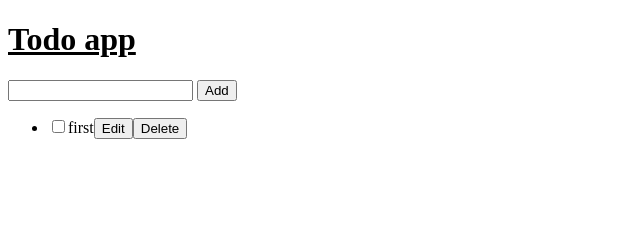
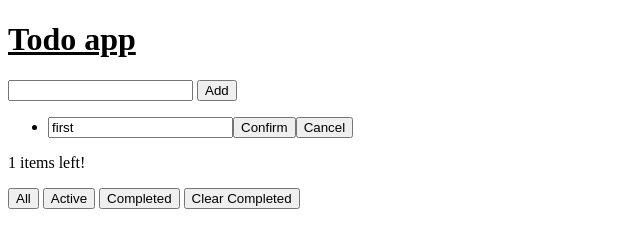
Before and after one commit to SWEOreO/MagicNote, a website: page React/MVC/index.html in a window 1280 px wide. Both pictures are taken after a click on the button "Edit". Shown: the whole page, without its empty margins (0-640 px from the left). Drawn offline with Linux system fonts and the light colour scheme; files whose address does not match are found by name.

Commit message:
updated april 20

```diff
--- a/React/MVC/index.html
+++ b/React/MVC/index.html
@@ -6,6 +6,8 @@
     <meta http-equiv="X-UA-Compatible" content="ie=edge" />
     <title>HTML + CSS</title>
     <link rel="stylesheet" href="styles.css" />
+    <!-- <script src="script.js"></script> -->
+    <script defer src="script-mvc.js"></script>
   </head>
   <body>
     <h1>Todo app</h1>
@@ -13,7 +15,13 @@
     <button id="add-btn">Add</button>
     <ul id="list-container"></ul>
 
-    <!-- <script src="script.js"></script> -->
-    <script src="script-mvc.js"></script>
+    <div>
+      <p></p>
+      <button>All</button>
+      <button>Active</button>
+      <button>Completed</button>
+      <button>Clear Completed</button>
+    </div>
+
   </body>
 </html>
--- a/React/MVC/script-mvc.js
+++ b/React/MVC/script-mvc.js
@@ -18,9 +18,31 @@ follow: https://todomvc.com/examples/react/dist/#/
 5. disable the checkbox in editing mode
 */
 
+let currentFilter = "all"; // all, active, completed
+let editingId = null; // -1 means not editing
+
+function setFilter(filter) {
+  currentFilter = filter;
+  renderView();
+}
+
+function updateTodoTitle(id, newTitle) {
+  const todo = state.todos.find((todo) => todo.id === id);
+  if (todo) {
+    todo.title = newTitle;
+  }
+  editingId = null; // reset editingId
+  renderView();
+}
+
+function cancelEdit() {
+  editingId = null; // reset editingId
+  renderView();
+}
+
 const state = {
   todos: [{ id: -1, title: "first", completed: false }],
-  count: 0,
+  count: 0
 };
 
 // Controlers
@@ -64,36 +86,76 @@ const listContainer = document.querySelector("#list-container");
 
 function createTodoNode(todo) {
   const li = document.createElement("li");
-  const span = document.createElement("span");
-  const deleteBtn = document.createElement("button");
-  const editBtn = document.createElement("button");
-  const checkbox = document.createElement("input");
-  deleteBtn.className = "delete-btn";
-  editBtn.textContent = "Edit";
-  checkbox.className = "checkbox";
+  li.id = todo.id;
 
-  checkbox.checked = todo.completed;
+  if (editingId === todo.id) {
+    const input = document.createElement("input");
+    input.value = todo.title;
+    input.className = "edit-input";
 
-  if (todo.completed) {
-    span.className = "completed";
+    const confirmBtn = document.createElement("button");
+    confirmBtn.textContent = "Confirm";
+    confirmBtn.onclick = () => updateTodoTitle(todo.id, input.value);
+
+    const cancelBtn = document.createElement("button");
+    cancelBtn.textContent = "Cancel";
+    cancelBtn.onclick = cancelEdit;
+
+    li.append(input, confirmBtn, cancelBtn);
+  } else {
+    const span = document.createElement("span");
+    span.textContent = todo.title;
+    if (todo.completed) span.className = "completed";
+
+    const checkbox = document.createElement("input");
+    checkbox.type = "checkbox";
+    checkbox.className = "checkbox";
+    checkbox.checked = todo.completed;
+    if (editingId !== null) checkbox.disabled = true;
+
+    const editBtn = document.createElement("button");
+    editBtn.textContent = "Edit";
+    editBtn.onclick = () => {
+      editingId = todo.id;
+      renderView();
+    };
+
+    const deleteBtn = document.createElement("button");
+    deleteBtn.textContent = "Delete";
+    deleteBtn.className = "delete-btn";
+
+    li.append(checkbox, span, editBtn, deleteBtn);
   }
-
-  li.id = todo.id;
-  checkbox.type = "checkbox";
-  span.textContent = todo.title;
-  deleteBtn.textContent = "Delete";
-  li.append(checkbox, span, editBtn, deleteBtn);
-
   return li;
 }
 
 function renderView() {
   listContainer.innerHTML = "";
-  state.todos.forEach(function (todo) {
+  const filtered = state.todos.filter((todo) => {
+    if (currentFilter === "active") return !todo.completed;
+    if (currentFilter === "completed") return todo.completed;
+    return true;
+  });
+
+  filtered.forEach((todo) => {
     const li = createTodoNode(todo);
-    listContainer.append(li);
+    listContainer.appendChild(li);
   });
+
+  document.querySelector("p").textContent = `${state.todos.filter(t => !t.completed).length} items left!`;
 }
+
+// Filter button handlers
+document.querySelectorAll("div button").forEach((btn) => {
+  if (btn.textContent === "All") btn.onclick = () => setFilter("all");
+  if (btn.textContent === "Active") btn.onclick = () => setFilter("active");
+  if (btn.textContent === "Completed") btn.onclick = () => setFilter("completed");
+  if (btn.textContent === "Clear Completed") btn.onclick = () => {
+    state.todos = state.todos.filter((t) => !t.completed);
+    renderView();
+  };
+});
+
 
 addBtn.addEventListener("click", () => {
   createTodo(todoInput.value);
```
Also changed, not shown: 1 other file.
